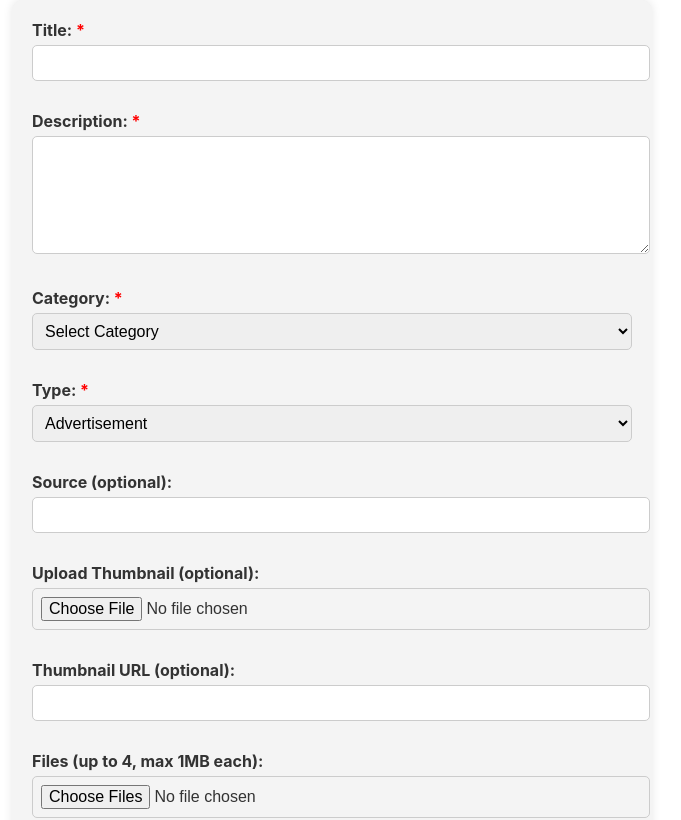
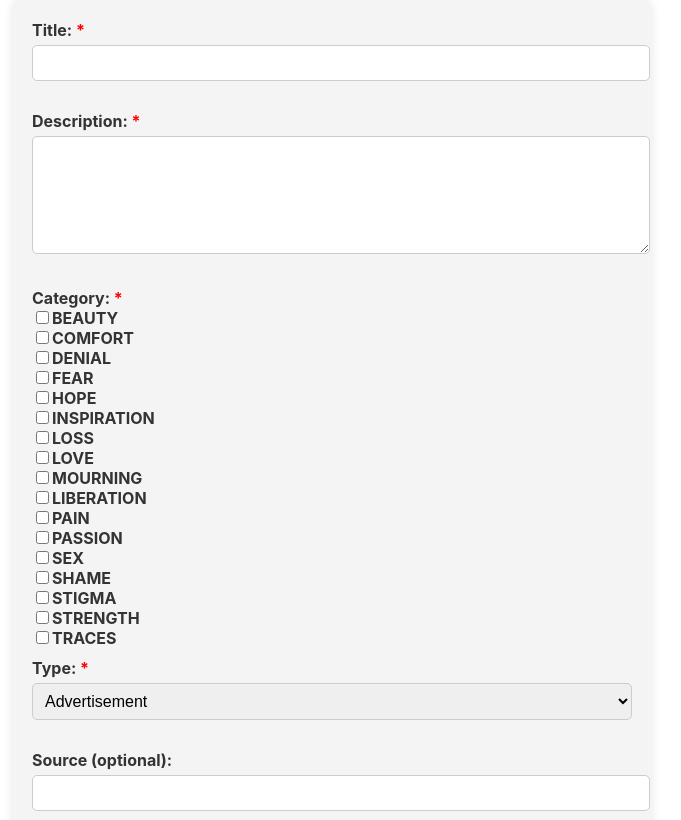
Before and after one commit to PaulDombrowski/HivAidsArchive, a React (Create React App) app: page /page6 in a window 1280 px wide. Shown: the top 820 px of the page, without its empty margins (308-989 px from the left). Built offline with nearby package versions, Linux system fonts and the light colour scheme.

Commit message:
uploadform

```diff
--- a/src/Page6.js
+++ b/src/Page6.js
@@ -7,7 +7,7 @@ import './UploadForm.css';
 function UploadForm() {
   const [title, setTitle] = useState('');
   const [description, setDescription] = useState('');
-  const [category, setCategory] = useState('');  // Kategorie-Feld hinzugefügt
+  const [category, setCategory] = useState([]);  // Category als Array  // Kategorie-Feld hinzugefügt
   const [type, setType] = useState('');  // Type-Feld hinzugefügt und umbenannt
   const [source, setSource] = useState('');  // Neues Feld für Quelle
   const [files, setFiles] = useState([]);
@@ -117,28 +117,32 @@ function UploadForm() {
         <textarea value={description} onChange={(e) => setDescription(e.target.value)} required></textarea>
       </label>
       <label>
-        Category: <span className="required">*</span>  {/* Kategorie-Feld */}
-        <select value={category} onChange={(e) => setCategory(e.target.value)} required>
-          <option value="">Select Category</option>
-          <option value="BEAUTY">BEAUTY</option>
-          <option value="COMFORT">COMFORT</option>
-          <option value="DENIAL">DENIAL</option>
-          <option value="FEAR">FEAR</option>
-          <option value="HOPE">HOPE</option>
-          <option value="INSPIRATION">INSPIRATION</option>
-          <option value="LOSS">LOSS</option>
-          <option value="LOVE">LOVE</option>
-          <option value="MOURNING">MOURNING</option>
-          <option value="LIBERATION">LIBERATION</option>
-          <option value="PAIN">PAIN</option>
-          <option value="PASSION">PASSION</option>
-          <option value="SEX">SEX</option>
-          <option value="SHAME">SHAME</option>
-          <option value="STIGMA">STIGMA</option>
-          <option value="STRENGTH">STRENGTH</option>
-          <option value="TRACES">TRACES</option>
-        </select>
-      </label>
+  Category: <span className="required">*</span>
+  <div className="category-checkboxes">
+    {[
+      "BEAUTY", "COMFORT", "DENIAL", "FEAR", "HOPE", "INSPIRATION",
+      "LOSS", "LOVE", "MOURNING", "LIBERATION", "PAIN", "PASSION",
+      "SEX", "SHAME", "STIGMA", "STRENGTH", "TRACES"
+    ].map((cat) => (
+      <div key={cat}>
+        <input
+          type="checkbox"
+          value={cat}
+          checked={category.includes(cat)}
+          onChange={(e) => {
+            if (e.target.checked) {
+              setCategory([...category, cat]);
+            } else {
+              setCategory(category.filter(c => c !== cat));
+            }
+          }}
+        />
+        {cat}
+      </div>
+    ))}
+  </div>
+</label>
+
       <label>
         Type: <span className="required">*</span>  {/* Type-Feld */}
         <select value={type} onChange={(e) => setType(e.target.value)} required>
```
